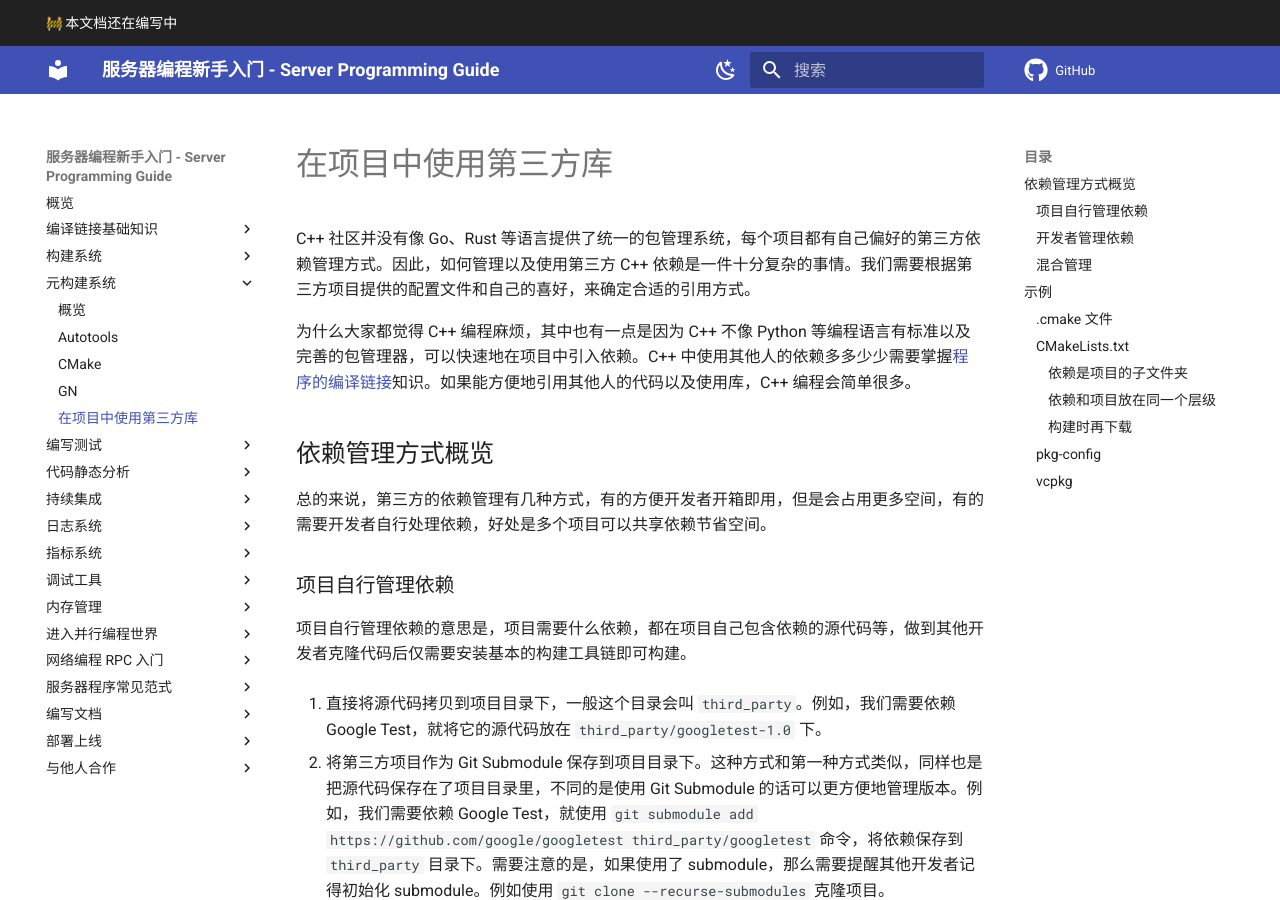
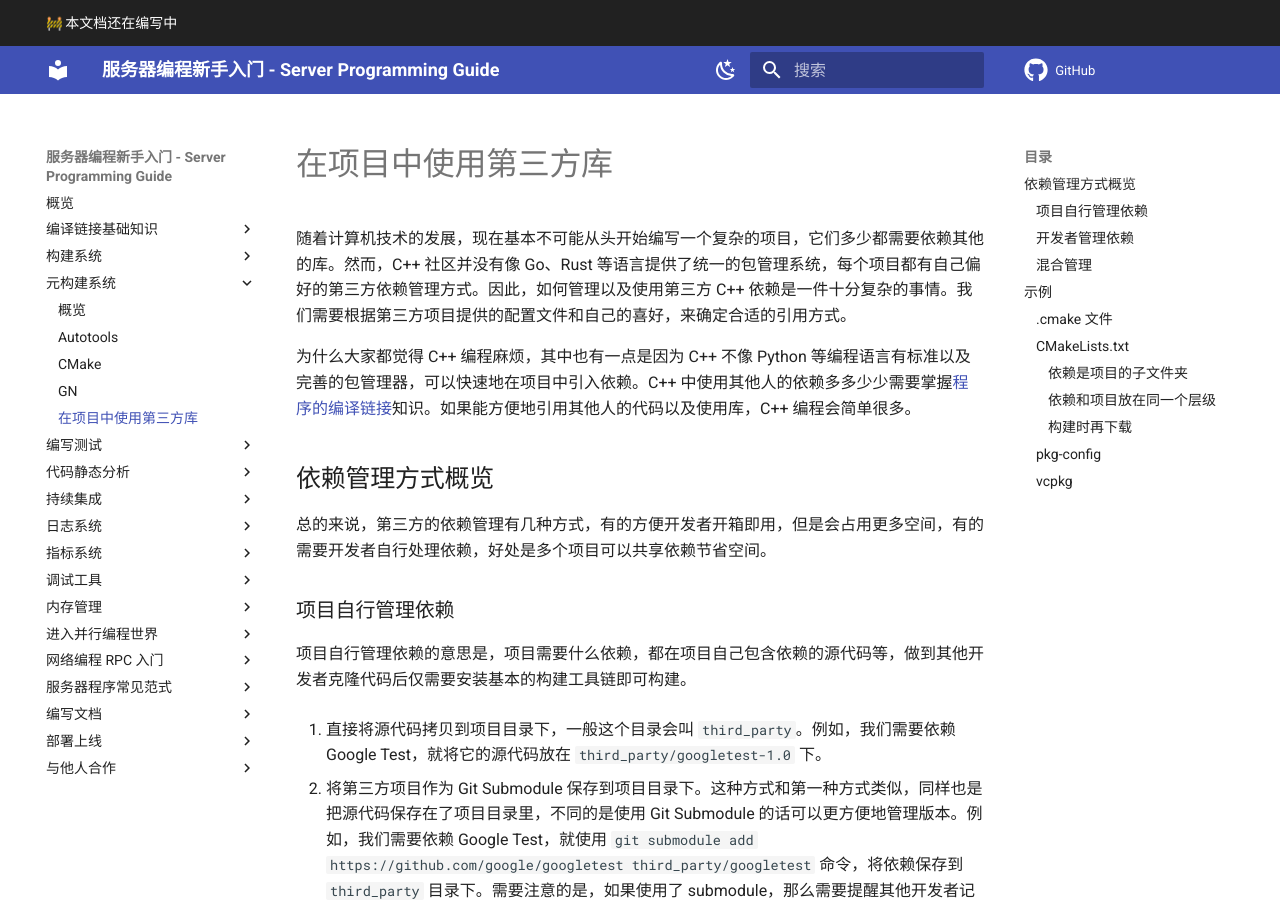
Before and after one commit to howardlau1999/server-programming-guide, an MkDocs documentation site: the page built from docs/meta-build-system/third-party-library.md, in a window 1280 px wide and 900 px high. Built offline with MkDocs 1.6.1 and Material for MkDocs 9.7.7, drawn with Linux system fonts in a browser that asks for light colours; emoji names are drawn with the system emoji font; comment, search, counter and statistics services are not loaded.

Commit message:
third party

```diff
--- a/docs/meta-build-system/third-party-library.md
+++ b/docs/meta-build-system/third-party-library.md
@@ -1,6 +1,6 @@
 # 在项目中使用第三方库
 
-C++ 社区并没有像 Go、Rust 等语言提供了统一的包管理系统，每个项目都有自己偏好的第三方依赖管理方式。因此，如何管理以及使用第三方 C++ 依赖是一件十分复杂的事情。我们需要根据第三方项目提供的配置文件和自己的喜好，来确定合适的引用方式。
+随着计算机技术的发展，现在基本不可能从头开始编写一个复杂的项目，它们多少都需要依赖其他的库。然而，C++ 社区并没有像 Go、Rust 等语言提供了统一的包管理系统，每个项目都有自己偏好的第三方依赖管理方式。因此，如何管理以及使用第三方 C++ 依赖是一件十分复杂的事情。我们需要根据第三方项目提供的配置文件和自己的喜好，来确定合适的引用方式。
 
 为什么大家都觉得 C++ 编程麻烦，其中也有一点是因为 C++ 不像 Python 等编程语言有标准以及完善的包管理器，可以快速地在项目中引入依赖。C++ 中使用其他人的依赖多多少少需要掌握[程序的编译链接](../basics/procedure.md)知识。如果能方便地引用其他人的代码以及使用库，C++ 编程会简单很多。
 
```
